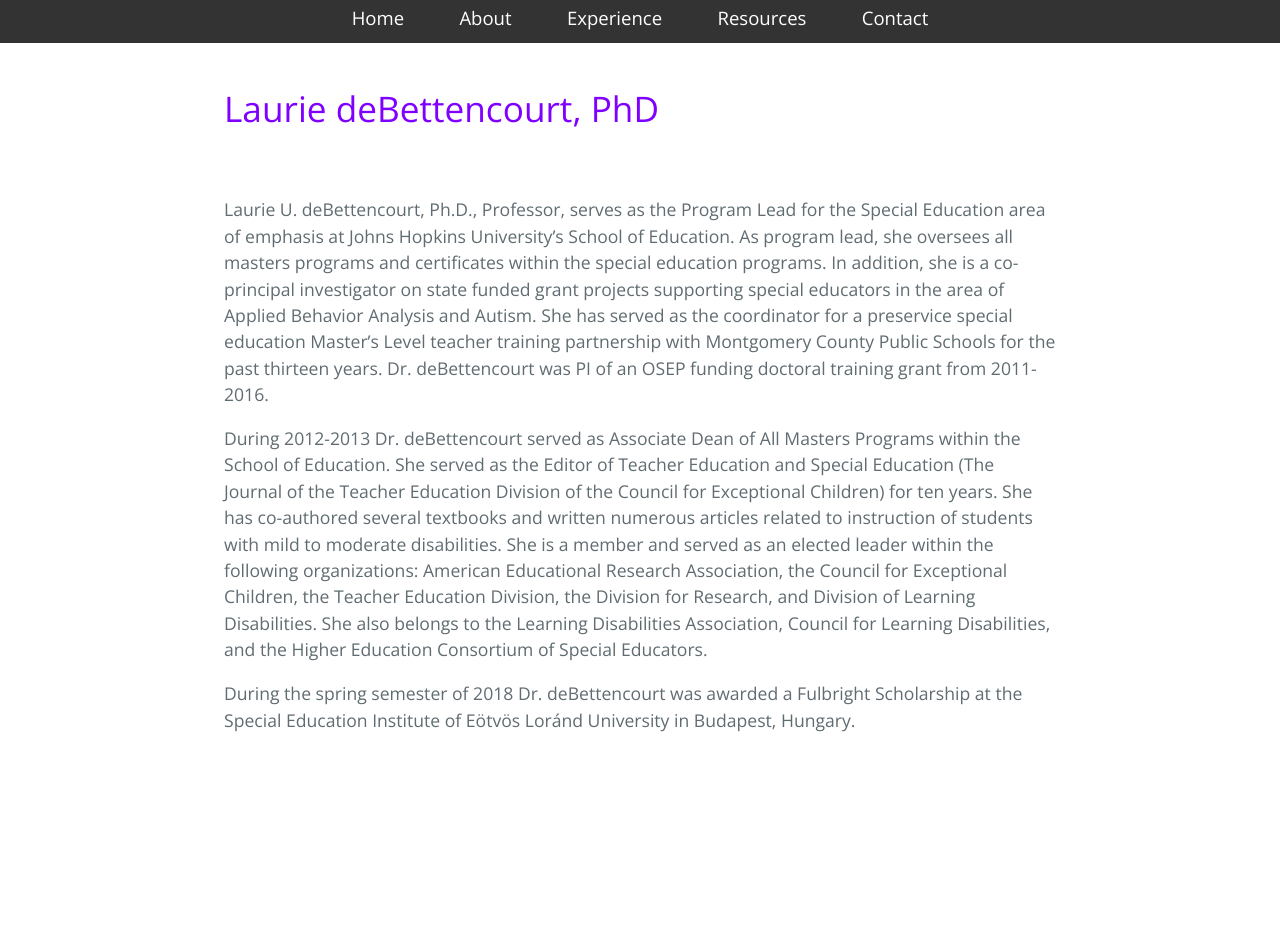
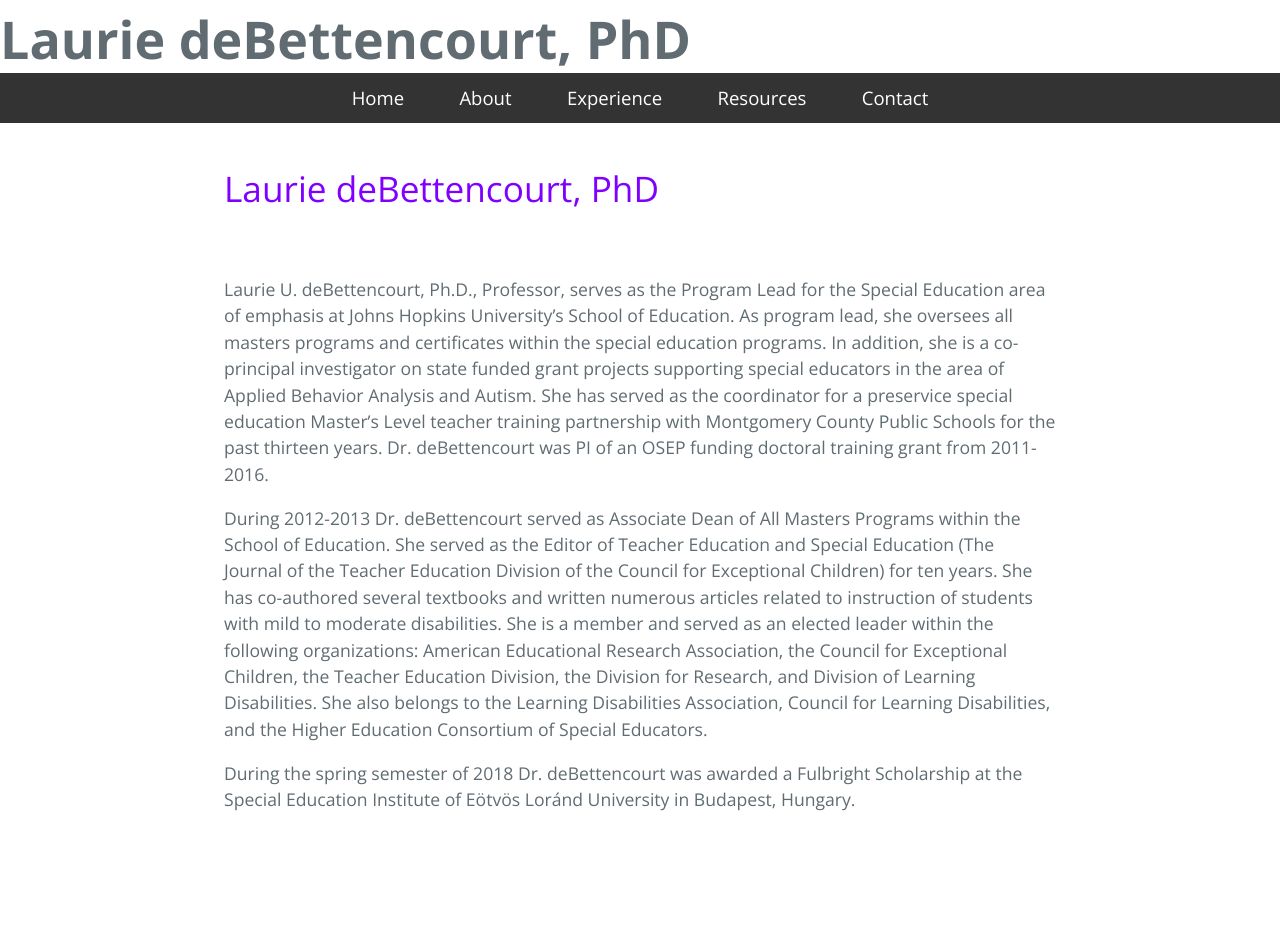
Before and after one commit to lauriedebetten/lauriedebettencourt.github.io, a Jekyll site: the page built from index.md, in a window 1280 px wide. Built offline with Jekyll 4.4.1, drawn with Linux system fonts in a browser that asks for light colours; our own code applies the rules of GitHub Pages for plain Markdown files; before the commit the page ends 900 px from its top, so only the background shows below that.

Commit message:
Update default.html

```diff
--- a/_layouts/default.html
+++ b/_layouts/default.html
@@ -11,6 +11,7 @@
   <body>
 
     <section class='header'>
+      <h1 class="project-name">{{ page.title | default: site.title | default: site.github.repository_name }}</h1>
     </section>
 
     <section class='navbar'>
```
